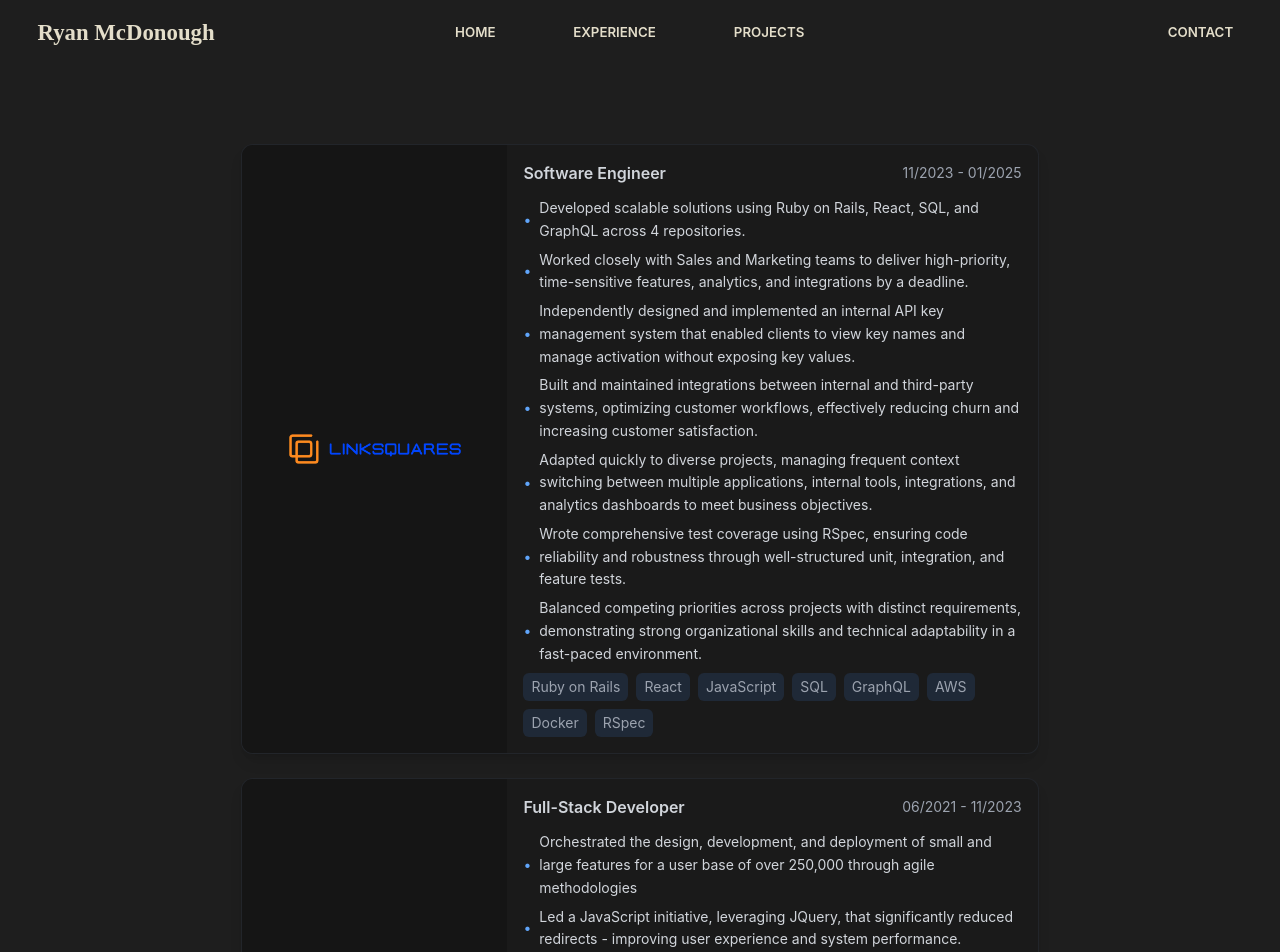
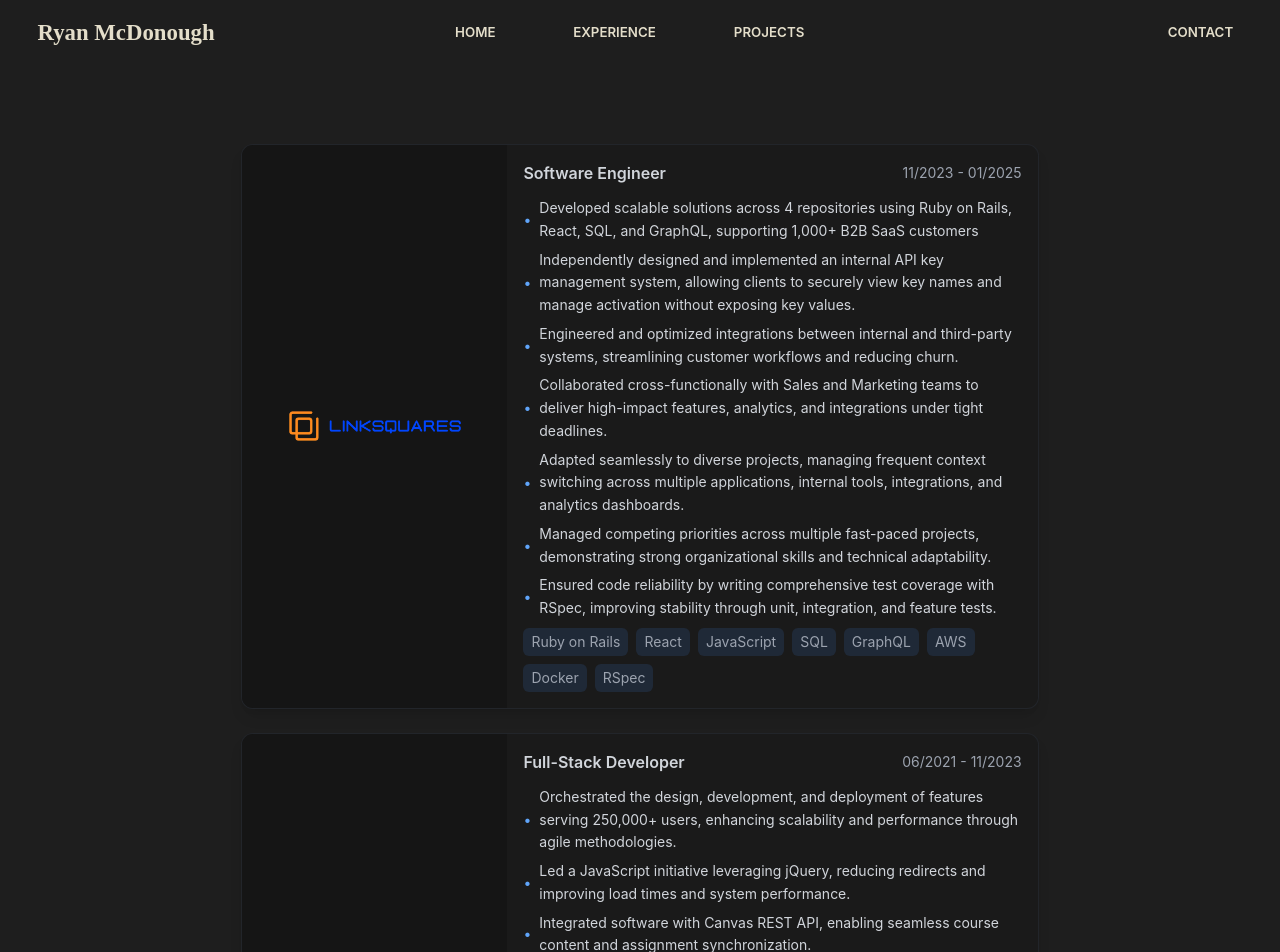
Before and after one commit to ramcdonough/portfolio, a React (Create React App) app: page /experience in a window 1280 px wide. Shown: the top 952 px of the page. Built offline with nearby package versions, Linux system fonts and the light colour scheme; a web font is replaced by a local one.

Commit message:
Home page experience buttons nav to their respective cards

```diff
--- a/src/App.tsx
+++ b/src/App.tsx
@@ -1,8 +1,16 @@
+import { useEffect } from 'react';
+import { useLocation } from 'react-router-dom';
 import { AnimatedRoutes } from './components/AnimatedRoutes';
 import { Nav } from './components/app/Nav';
 import { Analytics } from "@vercel/analytics/react"
 
 function App() {
+    const location = useLocation();
+
+    useEffect(() => {
+        window.scrollTo(0, 0);
+    }, [location]);
+
     return (
         <div className="min-h-screen flex flex-col bg-dark">
             <Analytics />
--- a/src/components/app/TimelineCard.tsx
+++ b/src/components/app/TimelineCard.tsx
@@ -1,6 +1,7 @@
 import React from "react";
 
 export interface TimelineCardProps {
+    id: string;
     image: string;
     title?: string;
     role: string;
@@ -12,6 +13,7 @@ export interface TimelineCardProps {
 }
 
 export const TimelineCard: React.FC<TimelineCardProps> = ({
+    id,
     image,
     title,
     role,
@@ -29,7 +31,7 @@ export const TimelineCard: React.FC<TimelineCardProps> = ({
     );
 
     return (
-        <div className="mb-6 bg-[#1a1a1a] rounded-xl border border-gray-700/30 overflow-hidden hover:border-gray-600/50 transition-all duration-300 shadow-lg hover:shadow-xl">
+        <div id={id} className="mb-6 bg-[#1a1a1a] rounded-xl border border-gray-700/30 overflow-hidden hover:border-gray-600/50 transition-all duration-300 shadow-lg hover:shadow-xl">
             <div className="flex flex-col md:flex-row">
                 {/* Image Container */}
                 <div className="md:w-1/3 p-4 flex items-center justify-center bg-[#151515]">
--- a/src/components/views/experience.tsx
+++ b/src/components/views/experience.tsx
@@ -1,39 +1,51 @@
-import React from "react";
+import React, { useEffect } from "react";
 import { TimelinePage } from "../app/TimelinePage";
 import { TimelineCard } from "../app/TimelineCard";
 
 function Experience() {
+    useEffect(() => {
+        const hash = window.location.hash;
+        if (hash) {
+            const element = document.getElementById(hash.substring(1)); // Remove the '#' from the hash
+            if (element) {
+                element.scrollIntoView({ behavior: 'smooth' });
+            }
+        }
+    }, []);
+
     return (
         <TimelinePage>
             <TimelineCard
+                id="linksquares"
                 image="/images/logo_linksquares.png"
                 role="Software Engineer"
                 date="11/2023 - 01/2025"
                 link="https://www.linksquares.com"
                 description={[
-                    "Developed scalable solutions using Ruby on Rails, React, SQL, and GraphQL across 4 repositories.",
-                    "Worked closely with Sales and Marketing teams to deliver high-priority, time-sensitive features, analytics, and integrations by a deadline.",
-                    "Independently designed and implemented an internal API key management system that enabled clients to view key names and manage activation without exposing key values.",
-                    "Built and maintained integrations between internal and third-party systems, optimizing customer workflows, effectively reducing churn and increasing customer satisfaction.",
-                    "Adapted quickly to diverse projects, managing frequent context switching between multiple applications, internal tools, integrations, and analytics dashboards to meet business objectives.",
-                    "Wrote comprehensive test coverage using RSpec, ensuring code reliability and robustness through well-structured unit, integration, and feature tests.",
-                    "Balanced competing priorities across projects with distinct requirements, demonstrating strong organizational skills and technical adaptability in a fast-paced environment."
+                    "Developed scalable solutions across 4 repositories using Ruby on Rails, React, SQL, and GraphQL, supporting 1,000+ B2B SaaS customers",
+                    "Independently designed and implemented an internal API key management system, allowing clients to securely view key names and manage activation without exposing key values.",
+                    "Engineered and optimized integrations between internal and third-party systems, streamlining customer workflows and reducing churn.",
+                    "Collaborated cross-functionally with Sales and Marketing teams to deliver high-impact features, analytics, and integrations under tight deadlines.",
+                    "Adapted seamlessly to diverse projects, managing frequent context switching across multiple applications, internal tools, integrations, and analytics dashboards.",
+                    "Managed competing priorities across multiple fast-paced projects, demonstrating strong organizational skills and technical adaptability.",
+                    "Ensured code reliability by writing comprehensive test coverage with RSpec, improving stability through unit, integration, and feature tests.",
                 ]}
                 techStack={["Ruby on Rails", "React", "JavaScript", "SQL", "GraphQL", "AWS", "Docker", "RSpec"]}
             />
             <TimelineCard
+                id="visiblebody"
                 image="/images/logo_visiblebody.png"
                 role="Full-Stack Developer"
                 date="06/2021 - 11/2023"
                 link="https://www.visiblebody.com"
                 description={[
-                    "Orchestrated the design, development, and deployment of small and large features for a user base of over 250,000 through agile methodologies",
-                    "Led a JavaScript initiative, leveraging JQuery, that significantly reduced redirects - improving user experience and system performance.",
-                    "Amplified total test coverage from a baseline of 0% to 70%, utilizing Ruby with Capybara and Selenium, resulting in enhanced product stability and quality.",
-                    "Formulated SQL queries to extract critical insights for shaping company strategies, and swiftly resolving support issues.",
-                    "Contributed to the creation of an automated UI test suite using Python, streamlining testing procedures and fortifying product reliability.",
-                    "Collaborated in the structuring and execution of an admin panel, complete with custom role and permission systems for precise user access management.",
-                    "Integrated software seamlessly with Canvas REST API, allowing for effortless synchronization of course content and assignments.",
+                    "Orchestrated the design, development, and deployment of features serving 250,000+ users, enhancing scalability and performance through agile methodologies.",
+                    "Led a JavaScript initiative leveraging jQuery, reducing redirects and improving load times and system performance.",
+                    "Integrated software with Canvas REST API, enabling seamless course content and assignment synchronization.",
+                    "Designed and implemented an admin panel with custom role-based access control, enabling precise user permission management.",
+                    "Designed and executed SQL queries to extract critical insights, shaping company strategy and accelerating support resolutions.",
+                    "Increased test coverage from 0% to 70% using Ruby, Capybara, and Selenium, strengthening product stability and quality.",
+                    "Developed an automated UI test suite using Python, streamlining testing and enhancing product reliability.",
                 ]}
                 techStack={["Ruby on Rails", "JavaScript", "JQuery", "Python", "SQL", "AWS", "Capybara", "Selenium"]}
             />
--- a/src/components/views/profile.tsx
+++ b/src/components/views/profile.tsx
@@ -27,7 +27,8 @@ function Profile() {
                             title="LinkSquares"
                             subtitle="Software Engineer"
                             date="2023 - 2025"
-                            description="Building scalable solutions for AI-powered contract analysis"
+                            description="AI-powered contract lifecycle management software"
+                            link="/experience#linksquares"
                         />
                         <ProfileCard
                             logo="/images/logo_visiblebody.png"
@@ -35,7 +36,8 @@ function Profile() {
                             title="Visible Body"
                             subtitle="Full-Stack Developer"
                             date="2021 - 2023"
-                            description="Developed biology and anatomy course management software"
+                            description="Biology and anatomy course management software"
+                            link="/experience#visiblebody"
                         />
                         <ProfileCard
                             logo="/images/logo_umassd_alumni.png"
@@ -43,7 +45,6 @@ function Profile() {
                             title="UMass Dartmouth"
                             subtitle="Computer Science, B.S."
                             date="Class of 2020"
-                            description="Focus on Software Engineering and Algorithm Design"
                         />
                     </div>
                 </div>
--- a/src/components/views/projects.tsx
+++ b/src/components/views/projects.tsx
@@ -6,6 +6,7 @@ function Projects() {
     return (
         <TimelinePage>
             <TimelineCard
+                id="goalist"
                 image="/images/logo_goalist.png"
                 link="https://goalist-app.vercel.app"
                 title="Goalist"
@@ -23,6 +24,7 @@ function Projects() {
                 techStack={["React", "React Context API", "Tailwind", "TypeScript", "Vercel", "Supabase"]}
             />
             <TimelineCard
+                id="nuwc"
                 image="/images/NUWCLogo.png"
                 title="NUWC Employee Workflow Tool (Senior Project)"
                 role="Scrum Master"
```
Also changed, not shown: src/components/app/ProfileCard.tsx (+21 -12 lines).
